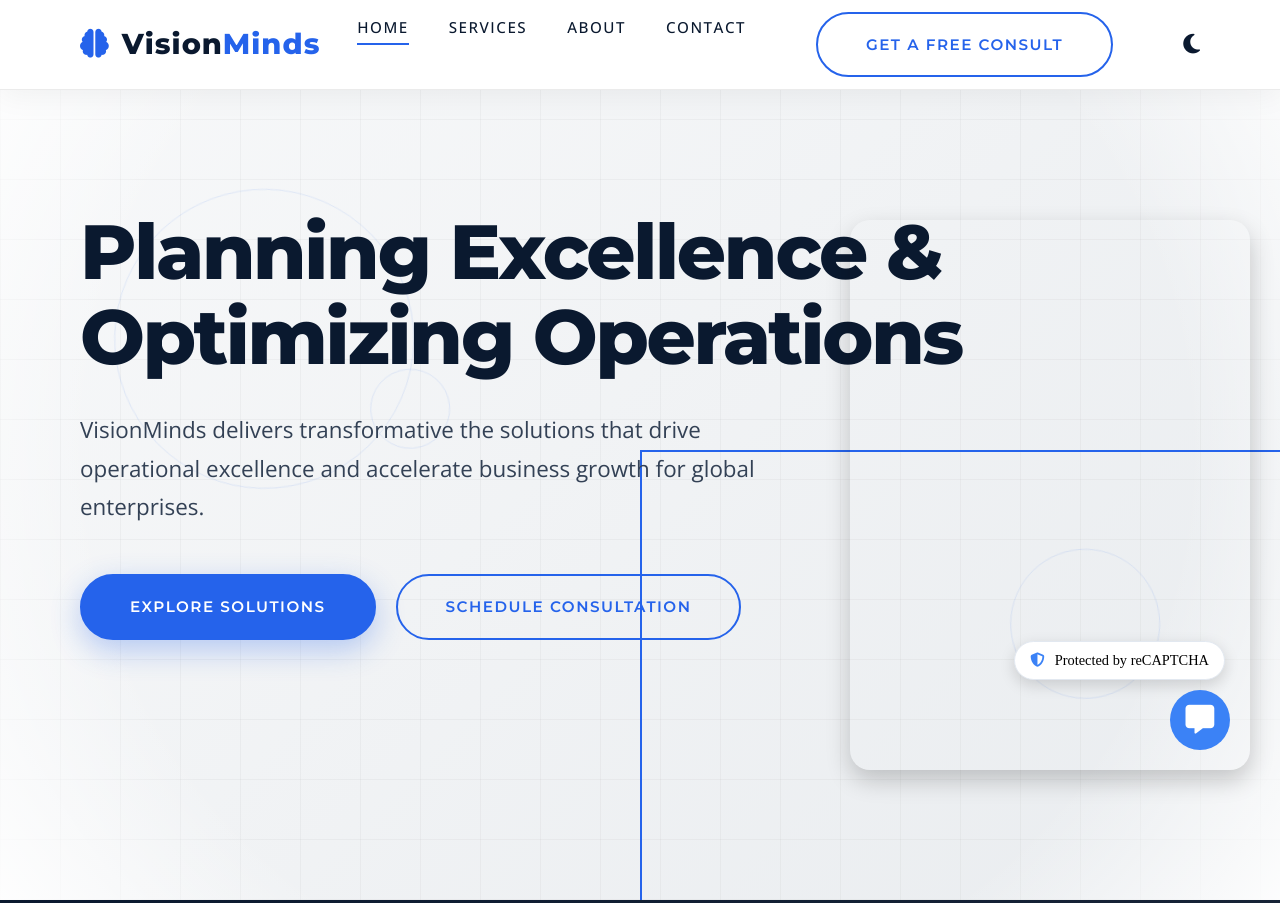
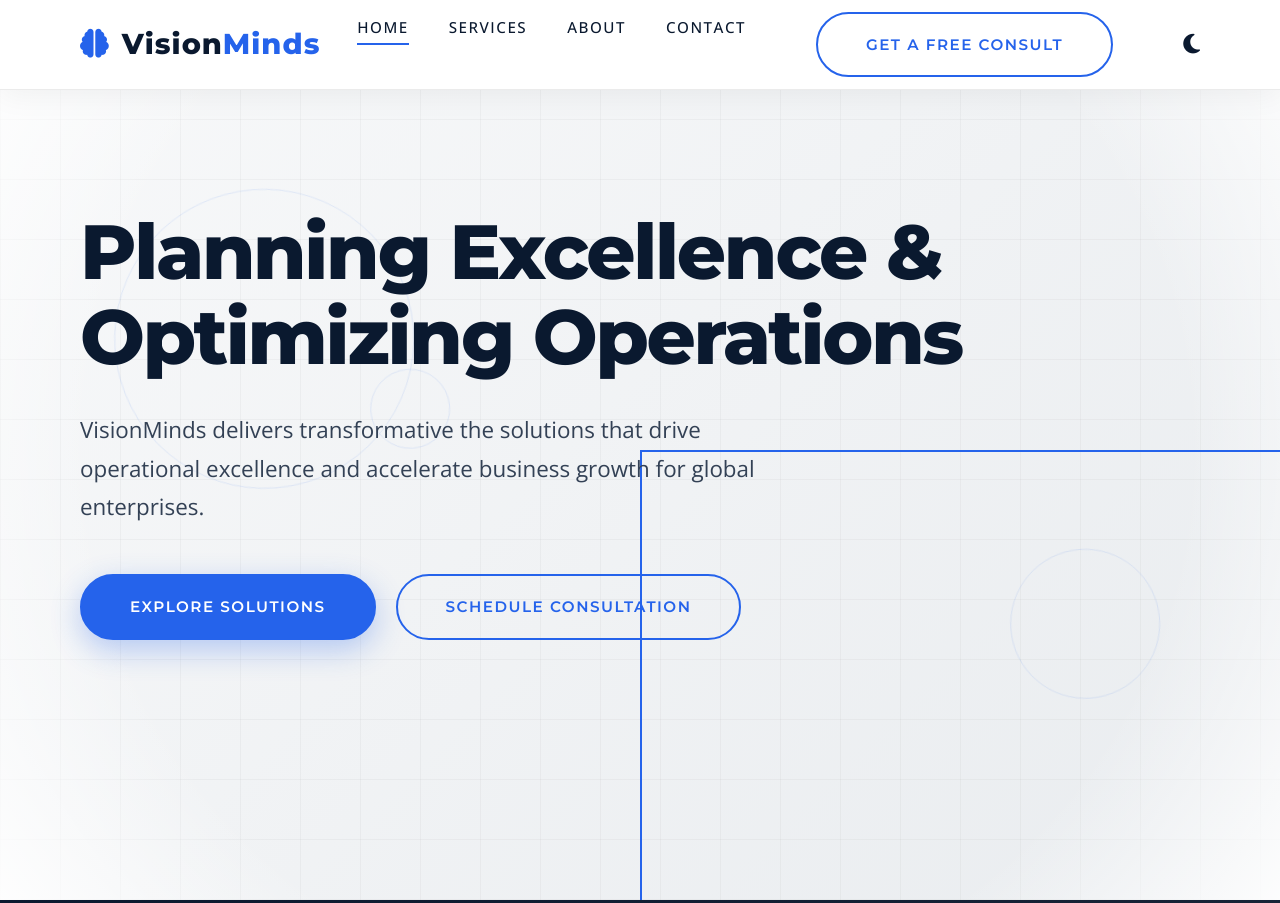
Before and after one commit to GITBoy-from-mars/visionMinds_solution, a plain HTML site: page index.html in a window 1280 px wide. Shown: the top 903 px of the page. Drawn offline with nearby package versions, Linux system fonts and the light colour scheme.

Commit message:
index.html

```diff
--- a/index.html
+++ b/index.html
@@ -2510,17 +2510,6 @@
             <iframe
           src="bot.html"
           title="VisionBot Chatbot"
-          style="
-            position: fixed;
-            bottom: 30px;
-            right: 30px;
-            width: 400px;
-            height: 550px;
-            border: none;
-            border-radius: 20px;
-            box-shadow: 0 10px 25px rgba(0, 0, 0, 0.2);
-            z-index: 999;
-          "
         ></iframe>
 
 
```
